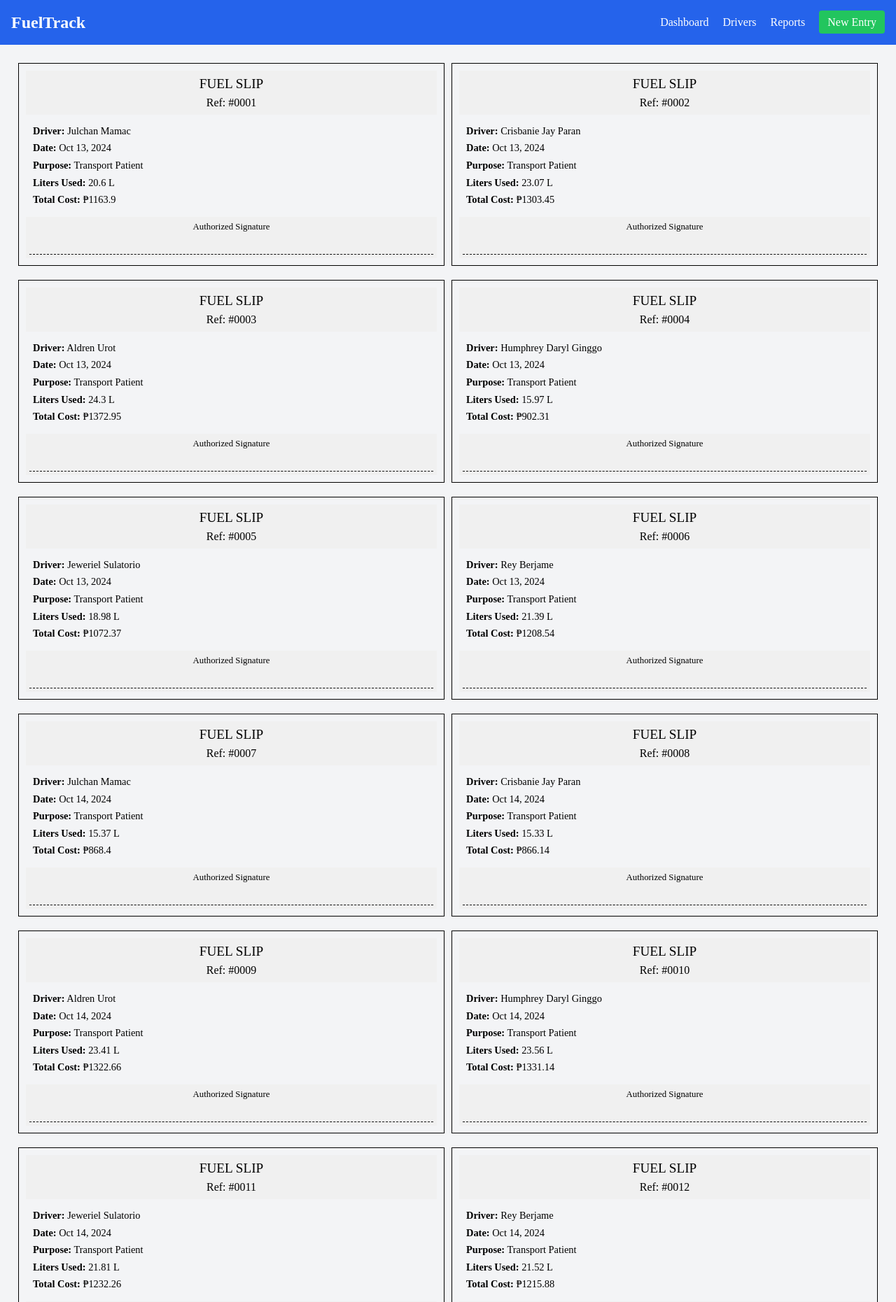
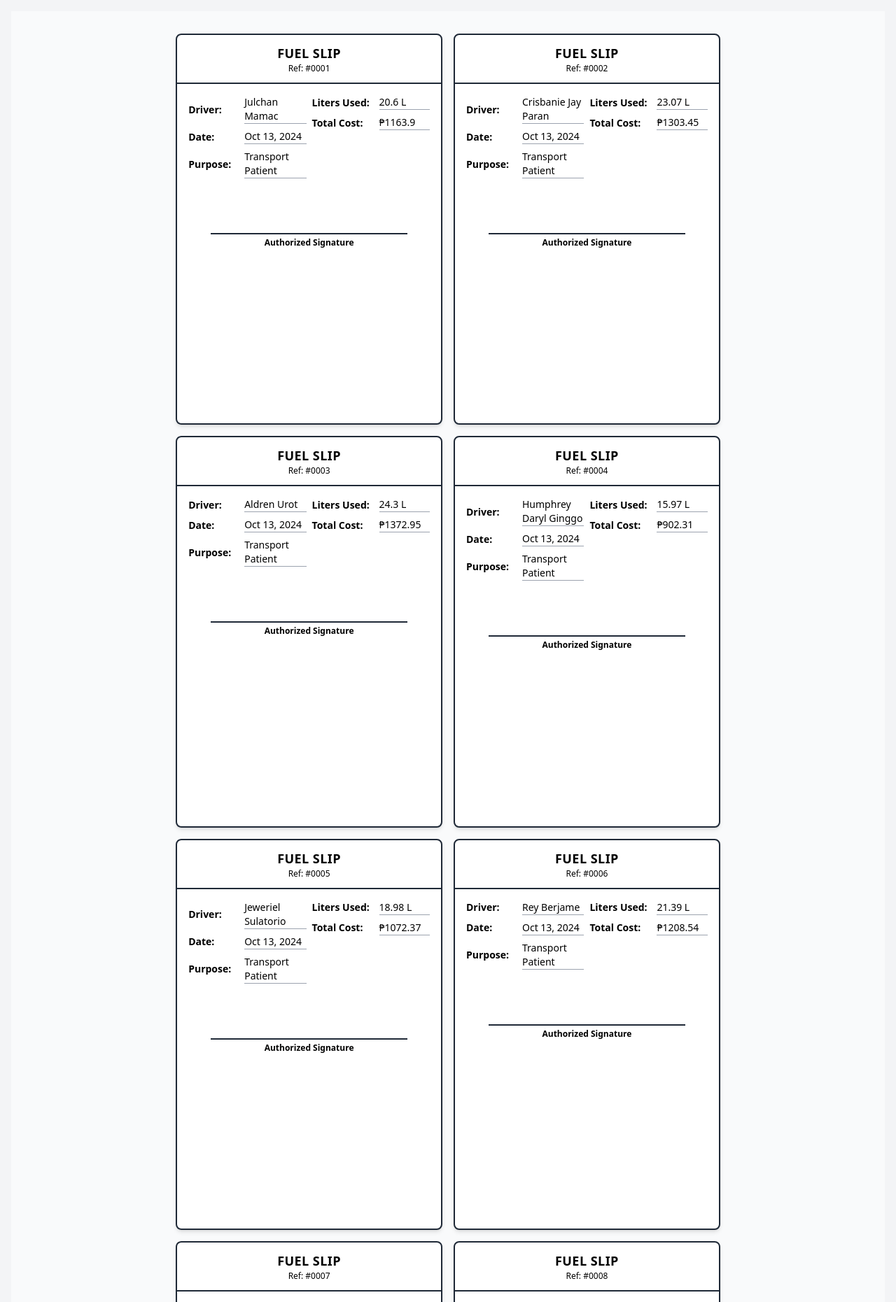
Before and after one commit to lanzy-lanzy/fuel-60912-liquidation, a Django app: page /print-gas-slips/ in a window 1280 px wide. Shown: the top 1861 px of the page at 70% size. Run offline with Django 5.2, Linux system fonts and the light colour scheme; data comes from the database, SQL or seed files in the repository; both versions use the stored data as it was after the commit; some libraries are stand-ins or nearby versions.

Commit message:
modified:   db.sqlite3 	modified:   fuel/management/commands/__pycache__/consume_fuel.cpython-313.pyc 	modified:   fuel/management/commands/consume_fuel.py 	modified:   templates/base.html 	modified:   templates/fuel/gas_slip_print.html 	new file:   templates/partials/top_nav.html

```diff
--- a/templates/base.html
+++ b/templates/base.html
@@ -9,18 +9,9 @@
     <script src="https://cdn.tailwindcss.com"></script>
 </head>
 <body class="bg-gray-100">
-    <nav class="bg-blue-600 text-white p-4">
-        <div class="container mx-auto flex justify-between items-center">
-            <a href="{% url 'dashboard' %}" class="text-2xl font-bold">FuelTrack</a>
-            <div class="space-x-4">
-                <a href="{% url 'dashboard' %}" class="hover:text-blue-200">Dashboard</a>
-                <a href="{% url 'driver_list' %}" class="hover:text-blue-200">Drivers</a>
-                <a href="{% url 'fuel_report' %}" class="hover:text-blue-200">Reports</a>
-                <a href="{% url 'fuelconsumption_create' %}" class="bg-green-500 px-3 py-2 rounded hover:bg-green-600">New Entry</a>
-            </div>
-        </div>
-    </nav>
-
+    {% block top_nav %}
+    {% include "partials/top_nav.html" %}
+    {% endblock %}
     <main class="container mx-auto p-4">
         {% block content %}
         {% endblock %}
--- a/templates/fuel/gas_slip_print.html
+++ b/templates/fuel/gas_slip_print.html
@@ -1,117 +1,80 @@
 {% extends "base.html" %}
+{% block top_nav %}
+{% endblock %}
+{% block content %}
+<script src="https://cdn.tailwindcss.com"></script>
 
-{% block content %}
+<div class="min-h-screen bg-gray-50 py-8">
+    <div class="grid grid-cols-2 gap-4 max-w-[210mm] mx-auto px-2">
+        {% for slip in slips %}
+        <div class="bg-white rounded-lg shadow-md border-2 border-gray-800 overflow-hidden h-[148mm]">
+            <div class="p-3 text-center border-b-2 border-gray-800">
+                <h2 class="text-lg font-bold tracking-wide">FUEL SLIP</h2>
+                <p class="text-xs font-medium">Ref: #{{ slip.id|stringformat:"04d" }}</p>
+            </div>
+
+            <div class="p-4 space-y-3">
+                <div class="grid grid-cols-2 gap-2">
+                    <div class="space-y-2">
+                        <p class="flex items-center text-sm">
+                            <span class="font-bold w-20">Driver:</span>
+                            <span class="border-b border-gray-400 flex-1">{{ slip.driver }}</span>
+                        </p>
+                        <p class="flex items-center text-sm">
+                            <span class="font-bold w-20">Date:</span>
+                            <span class="border-b border-gray-400 flex-1">{{ slip.date|date:"M d, Y" }}</span>
+                        </p>
+                        <p class="flex items-center text-sm">
+                            <span class="font-bold w-20">Purpose:</span>
+                            <span class="border-b border-gray-400 flex-1">{{ slip.purpose }}</span>
+                        </p>
+                    </div>
+                    <div class="space-y-2">
+                        <p class="flex items-center text-sm">
+                            <span class="font-bold w-24">Liters Used:</span>
+                            <span class="border-b border-gray-400 flex-1">{{ slip.total_liters }} L</span>
+                        </p>
+                        <p class="flex items-center text-sm">
+                            <span class="font-bold w-24">Total Cost:</span>
+                            <span class="border-b border-gray-400 flex-1">₱{{ slip.cost }}</span>
+                        </p>
+                    </div>
+                </div>
+            </div>
+
+            <div class="p-4 mt-4">
+                <div class="text-center">
+                    <div class="border-b-2 border-gray-800 h-8 mx-8"></div>
+                    <p class="text-xs font-bold mt-1">Authorized Signature</p>
+                </div>
+            </div>
+        </div>
+        {% endfor %}
+    </div>
+
+    <div class="mt-8 text-center print:hidden">
+        <button onclick="window.print()" class="bg-gray-800 text-white px-6 py-2 rounded-lg hover:bg-gray-900 transition-colors mr-4">
+            Print Slips
+        </button>
+        <a href="{% url 'dashboard' %}" class="bg-gray-200 text-gray-700 px-6 py-2 rounded-lg hover:bg-gray-300 transition-colors inline-block">
+            Return to Dashboard
+        </a>
+    </div>
+</div>
+
 <style>
     @media print {
+        @page {
+            size: A4;
+            margin: 10mm;
+        }
         body {
             -webkit-print-color-adjust: exact;
-            margin: 0;
-            padding: 0;
+            print-color-adjust: exact;
         }
-        .no-print, .top-navigation {
+        .print\:hidden {
             display: none !important;
         }
-        .slip-container {
-            display: grid;
-            grid-template-columns: repeat(2, 1fr);
-            grid-gap: 10px;
-            padding: 10px;
-            page-break-inside: avoid;
-        }
-    }
-    body {
-        font-family: 'Times New Roman', serif;
-        background-color: #ffffff;
-        color: #000;
-    }
-    .slip-container {
-        display: grid;
-        grid-template-columns: repeat(2, 1fr);
-        grid-gap: 10px;
-        padding: 10px;
-    }
-    .slip {
-        border: 1px solid #000;
-        padding: 10px;
-        margin-bottom: 10px;
-        page-break-inside: avoid;
-    }
-    .header, .footer {
-        background-color: #f0f0f0;
-        color: #000;
-        text-align: center;
-        padding: 5px;
-    }
-    .header h2 {
-        margin: 0;
-        font-size: 1.2em;
-    }
-    .content {
-        padding: 10px;
-    }
-    .content p {
-        margin: 3px 0;
-        font-size: 0.9em;
-    }
-    .footer p {
-        margin: 0;
-        font-size: 0.8em;
-    }
-    .no-print {
-        margin-top: 20px;
-        text-align: center;
-    }
-    .no-print button, .no-print a {
-        display: inline-block;
-        margin: 5px;
-        padding: 8px 16px;
-        font-size: 0.9em;
-        border-radius: 5px;
-        text-decoration: none;
-        transition: background-color 0.3s ease;
-    }
-    .no-print button {
-        background-color: #444;
-        color: #fff;
-        border: none;
-        cursor: pointer;
-    }
-    .no-print button:hover {
-        background-color: #333;
-    }
-    .no-print a {
-        background-color: #ccc;
-        color: #000;
-    }
-    .no-print a:hover {
-        background-color: #bbb;
     }
 </style>
-
-<div class="slip-container">
-    {% for slip in slips %}
-    <div class="slip">
-        <div class="header">
-            <h2>FUEL SLIP</h2>
-            <p>Ref: #{{ slip.id|stringformat:"04d" }}</p>
-        </div>
-        <div class="content">
-            <p><strong>Driver:</strong> {{ slip.driver }}</p>
-            <p><strong>Date:</strong> {{ slip.date|date:"M d, Y" }}</p>
-            <p><strong>Purpose:</strong> {{ slip.purpose }}</p>
-            <p><strong>Liters Used:</strong> {{ slip.total_liters }} L</p>
-            <p><strong>Total Cost:</strong> ₱{{ slip.cost }}</p>
-        </div>
-        <div class="footer">
-            <p>Authorized Signature</p>
-            <div style="border-bottom: 1px dashed #000; height: 30px;"></div>
-        </div>
-    </div>
-    {% endfor %}
-</div>
-
-<div class="no-print">
-    <button onclick="window.print()">Print Slips</button>
-    <a href="{% url 'dashboard' %}">Return to Dashboard</a>
-</div>
 {% endblock %}
```
Also changed, not shown: fuel/management/commands/consume_fuel.py (+35 -19 lines), templates/partials/top_nav.html (added, +11 -0 lines), db.sqlite3.
